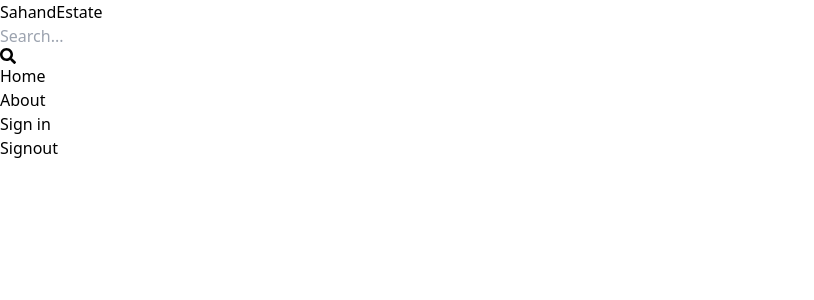
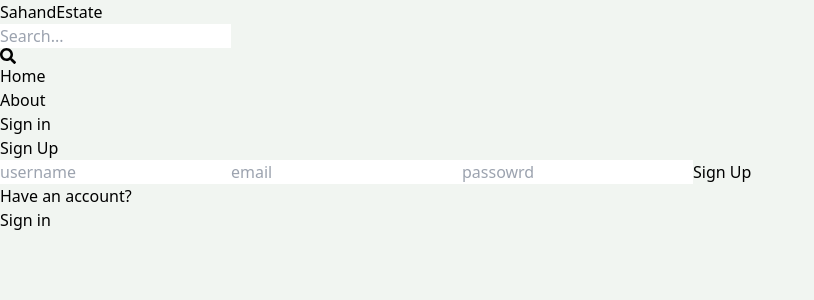
Before and after one commit to Harshit-12Kaundal/Mern-realEstate, a React (Vite) app in the folder client/: page /sign-up in a window 1280 px wide. Shown: the top 300 px of the page, without its empty margins (0-814 px from the left). Built offline with nearby package versions, Linux system fonts and the light colour scheme.

Commit message:
conplete a signup page ui

```diff
--- a/client/src/App.jsx
+++ b/client/src/App.jsx
@@ -1,7 +1,7 @@
 import {BrowserRouter, Routes, Route }from 'react-router-dom'
 import Home from './pages/Home'
 import Signin from './pages/Signin'
-import Signout from './pages/Signup'
+import Signup from './pages/Signup'
 import About from './pages/About'
 import Profile from './pages/Profile'
 import Header from './components/Header'
@@ -13,7 +13,7 @@
         <Routes>
             <Route path='/' element={<Home/>}/>
             <Route path='/sign-in' element={<Signin/>}/>
-            <Route path='/sign-up' element={<Signout/>}/>
+            <Route path='/sign-up' element={<Signup/>}/>
             <Route path='/about' element={<About/>}/>
             <Route path='/profile' element={<Profile/>}/>
         </Routes>
--- a/client/src/index.css
+++ b/client/src/index.css
@@ -1,3 +1,7 @@
 @tailwind base;
 @tailwind components;
 @tailwind utilities;
+
+body{
+    background-color: rgb(241,245, 241);
+}
--- a/client/src/pages/Signup.jsx
+++ b/client/src/pages/Signup.jsx
@@ -1,7 +1,20 @@
 import React from 'react'
+import { Link } from 'react-router-dom'
 
-export default function Signout() {
+export default function Signup() {
   return (
-    <div>Signout</div>
+    <div className='p-3 max-w-lg mx-auto'>
+      <h1 className='text-3xl text-center font-semibold my-7'>Sign Up</h1>
+      <form className='flex flex-col gap-4 '>
+        <input type="text" placeholder='username' className='border p-3 rounded-lg ' id="username"/>
+        <input type="email" placeholder='email' className='border p-3 rounded-lg ' id="email"/>
+        <input type="password" placeholder='passowrd' className='border p-3 rounded-lg ' id="password"/>
+        <button className='bg-slate-700 text-white p-3 rounded-lg uppercase hover:opacity-95 disabled:opacity-80'>Sign Up</button>
+      </form>
+      <div className='flex gap-2 mt-5'>
+        <p>Have an account?</p>
+        <Link to={"/sign-in"}><span className='text-blue-700'>Sign in</span></Link>
+      </div>
+    </div>
   )
 }
```
